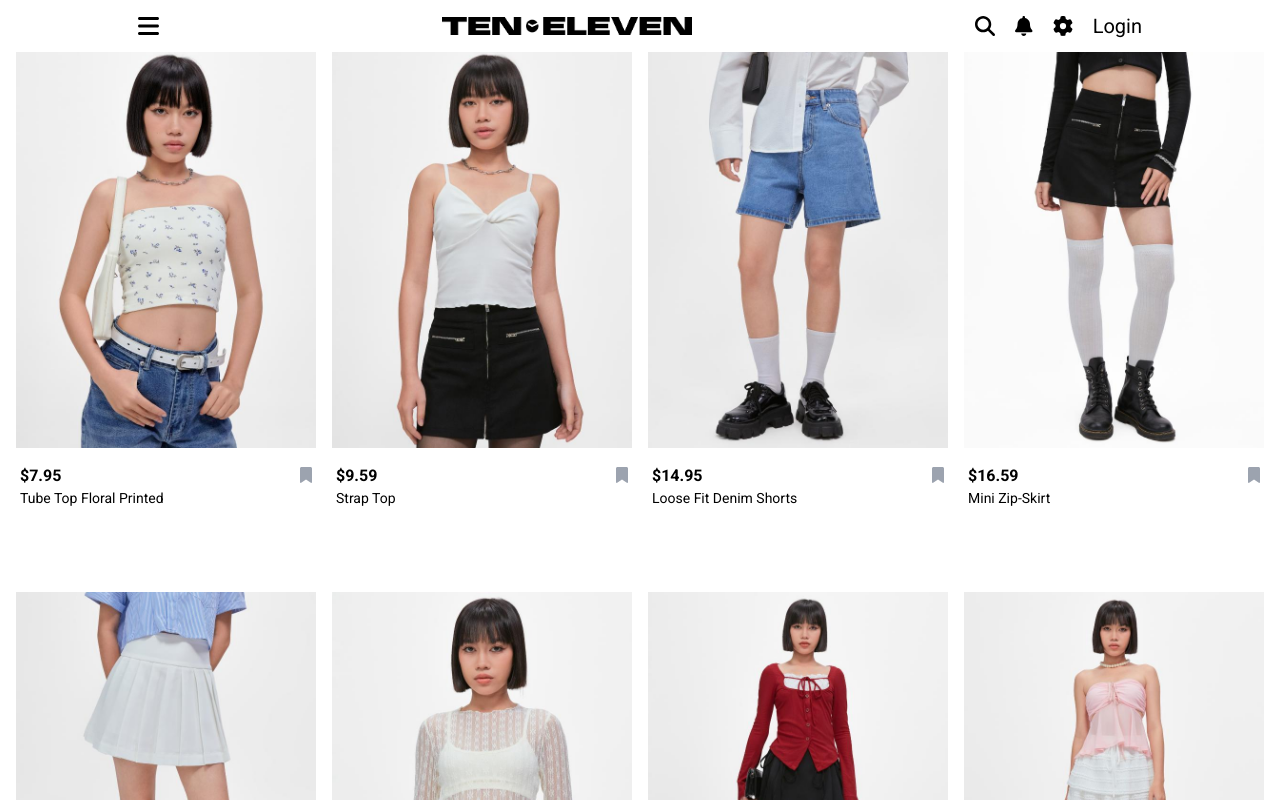
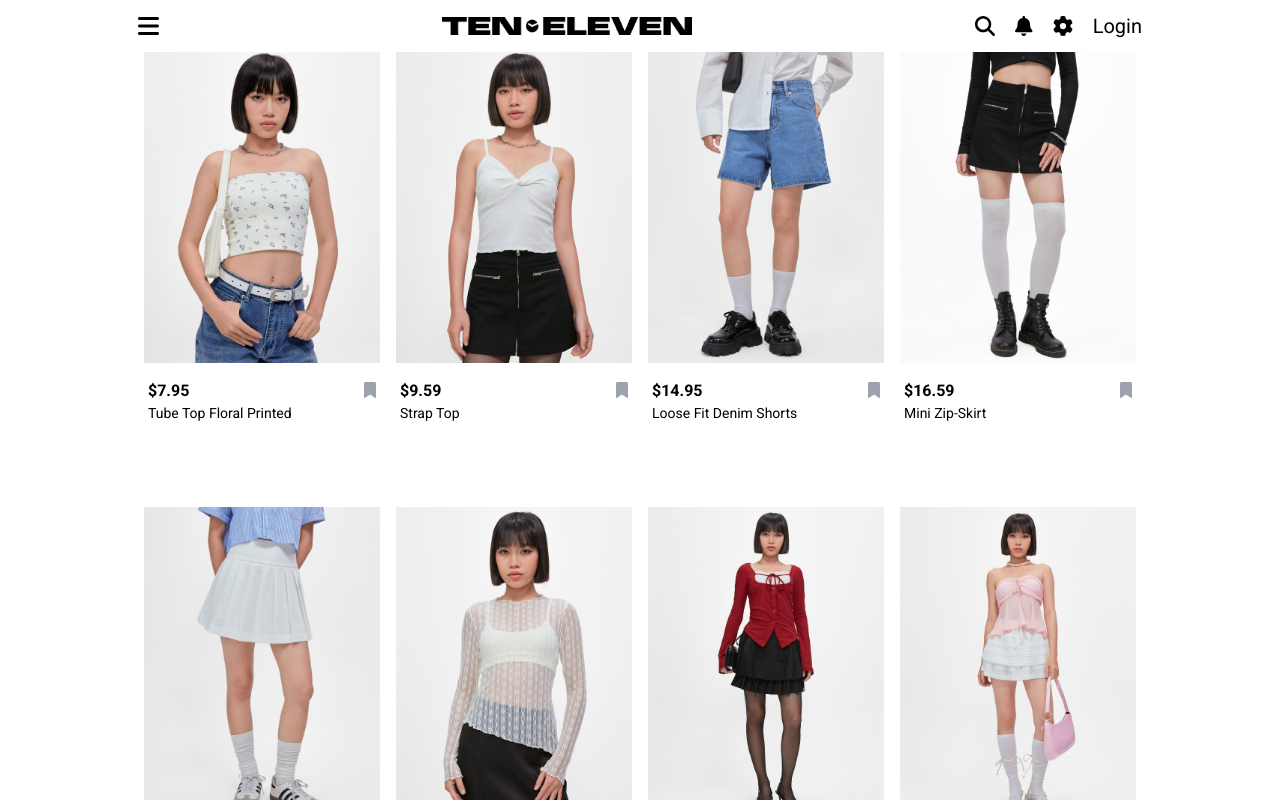
Before and after one commit to UdomHorn/Ten11, a React (Vite) app: page /Women in a window 1280 px wide. Shown: the top 800 px of the page. Built offline with nearby package versions, Linux system fonts and the light colour scheme; a web font is replaced by a local one.

Commit message:
add lint to home

```diff
--- a/src/Component/Men.jsx
+++ b/src/Component/Men.jsx
@@ -32,7 +32,7 @@ const HightLightCard = ({ src, price, title }) => {
 }
 const Men = () => {
   return (
-    <div className='pt-[48px] font-roboto'>
+    <div className='pt-[48px] font-roboto w-[80%] max-md:w-full mx-auto'>
       <div className='grid grid-cols-2 max-sm:grid-cols-1 gap-4 px-4'>
         <div className='flex gap-4  '>
           <HightLightCard src={img1} price="$8.95" title="Regular T-Shirt" />
--- a/src/Component/Nav.jsx
+++ b/src/Component/Nav.jsx
@@ -1,9 +1,10 @@
 import React from 'react'
 import { FontAwesomeIcon } from '@fortawesome/react-fontawesome'
-import { faBars,faMagnifyingGlass,faBell,faGear,faXmark} from '@fortawesome/free-solid-svg-icons'
+import { faBars, faMagnifyingGlass, faBell, faGear, faXmark } from '@fortawesome/free-solid-svg-icons'
 import { useState } from "react";
 import { motion, AnimatePresence } from "framer-motion";
 import logo from '../assets/Images/logo.png'
+import { Link } from 'react-router-dom'
 const Nav = () => {
   const [showLogin, setShowLogin] = useState(false);
   const [gender, setGender] = useState("");
@@ -19,7 +20,7 @@ const Nav = () => {
           </div> */}
 
             <div className='cursor-pointer' >
-          <FontAwesomeIcon icon={faBars}/>
+              <FontAwesomeIcon icon={faBars} />
             </div>
             {/*
         <div className="flex items-center justify-center bg-red-500">
@@ -89,10 +90,10 @@ const Nav = () => {
       </AnimatePresence>
         </div> */}
 
-        <div className='w-[120px] hidden max-md:block ' ><img src={logo} alt="" /></div>
+            <div className='w-[120px] hidden max-md:block ' ><Link to="/"><img src={logo} alt="" /></Link></div>
           </div>
 
-        <div className='w-[250px] max-md:hidden max-xl:w-[150px]' ><img src={logo} alt="" /></div>
+          <div className='w-[250px] max-md:hidden max-xl:w-[150px]' ><Link to="/"><img src={logo} alt="" /></Link></div>
 
           <div className='   flex text-xl gap-5'>
             <div className=''><FontAwesomeIcon icon={faMagnifyingGlass} /></div>
--- a/src/Component/Women.jsx
+++ b/src/Component/Women.jsx
@@ -32,7 +32,7 @@ const HightLightCard = ({ src, price, title }) => {
 }
 const Women = () => {
   return (
-    <div className='pt-[48px] font-roboto'>
+    <div className='pt-[48px] font-roboto  w-[80%] max-md:w-full mx-auto'>
           <div className='grid grid-cols-2 max-sm:grid-cols-1 gap-4 px-4'>
             <div className='flex gap-4  '>
               <HightLightCard src={img1} price="$7.95" title="Tube Top Floral Printed" />
```
Lines whose indentation alone changed are shown as unchanged.
